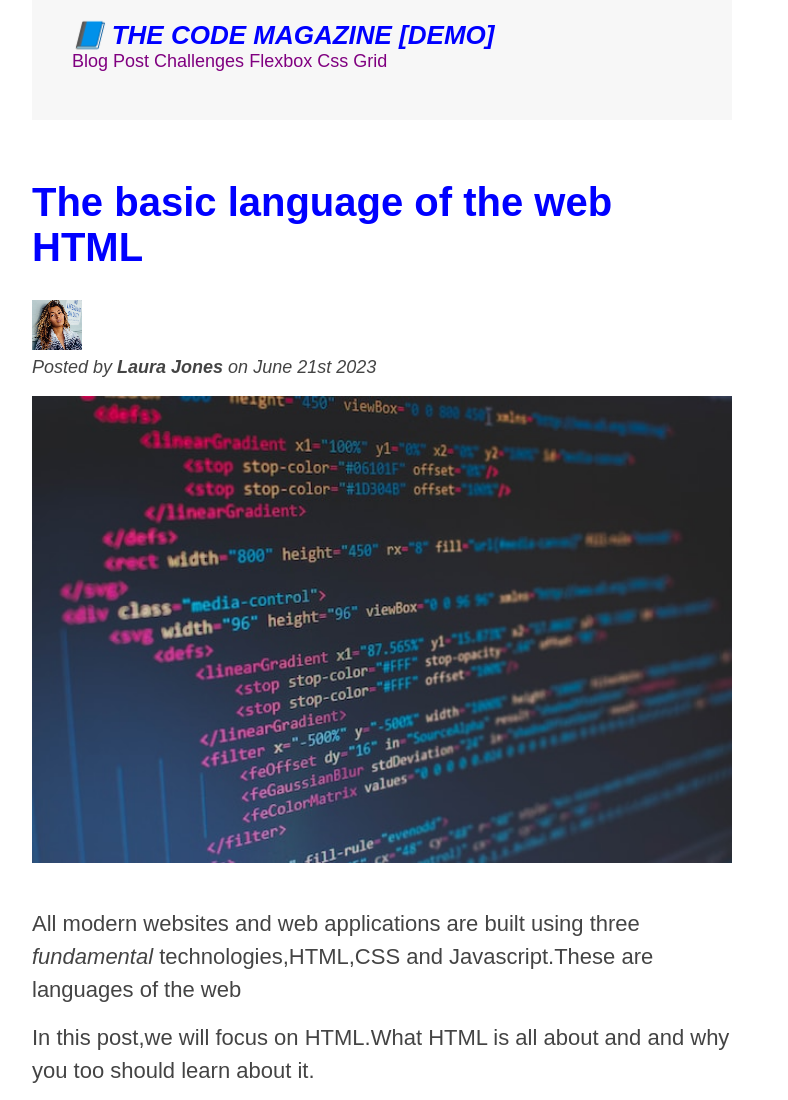
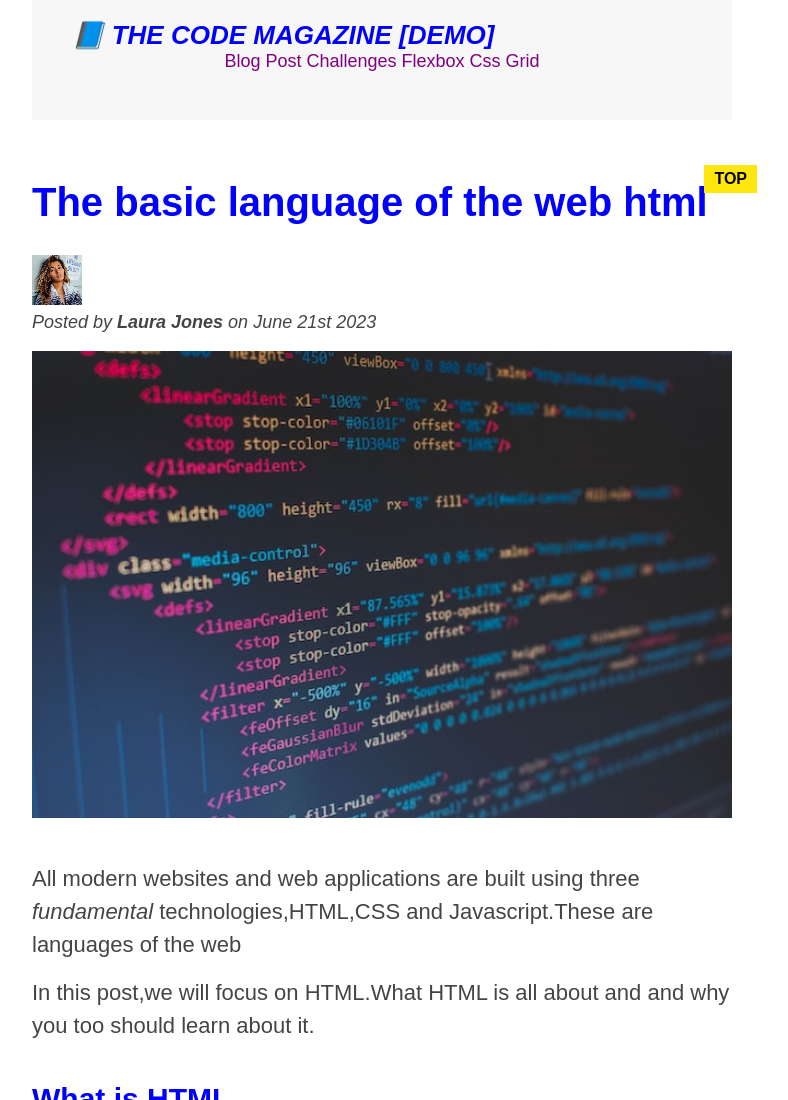
Before and after one commit to Jadline/Web-Development-101, a plain HTML site: page css-101/index.html in a window 1280 px wide. Shown: the top 1100 px of the page, without its empty margins (258-1046 px from the left). Drawn offline with Linux system fonts and the light colour scheme.

Commit message:
updating changes

```diff
--- a/css-101/index.html
+++ b/css-101/index.html
@@ -1,8 +1,8 @@
 <!DOCTYPE html>
 <html lang = 'en'>
     <head>
-        <meta charset = "utf-8"/>
-        <link href = "style.css" rel="stylesheet"/>
+        <meta charset = "utf-8">
+        <link href = "style.css" rel="stylesheet">
         <title>The basic language of the web HTML</title>
     </head>
     <body>
@@ -28,10 +28,10 @@
             </header>
             <article>
                 <header class = "post-header">
-                    <h2>The basic language of the web HTML</h2>
+                    <h2>The basic language of the web html</h2>
                     <img src= "images/mylady.jpg" alt = "the authors Photo">
                     <p id = "author">Posted by <strong>Laura Jones</strong> on June 21st 2023</p>
-                    <img src = "images/smallpic.jpg" alt = "html code on the screen" width = "500"  class="post-image"/>
+                    <img src = "images/smallpic.jpg" alt = "html code on the screen" width = "500"  class="post-image">
                 </header>
                 <p>All modern websites and web applications are built using
                     three <em>fundamental</em> technologies,HTML,CSS and Javascript.These are languages
@@ -75,13 +75,13 @@
             <aside>
                 <h4>Related Post</h4>
                 <ul class="related">
-                    <li><img src="images/related-1.jpg" alt = "a photo of a person coding" width = "75" height="75"/>
+                    <li><img src="images/related-1.jpg" alt = "a photo of a person coding" width = "75" height="75">
                     <a href="#">How to learn web development</a>
                     <p class ="related-author"> By Jadline Njeri</p></li>
-                    <li><img src="images/related-2.jpg" alt="a lightning image" width="75" height="75"/>
+                    <li><img src="images/related-2.jpg" alt="a lightning image" width="75" height="75">
                     <a href = "#">The unknown powers of css</a>
                     <p class ="related-author">By Jim Dillon</p></li>
-                    <li><img src = "images/related-3.jpg" alt="html code on screen" width="75" height="75"/>
+                    <li><img src = "images/related-3.jpg" alt="html code on screen" width="75" height="75">
                     <a href="#">Why Javascript is awesome</a>
                     <p class ="related-author">By Matilda</p></li>
                 </ul>
--- a/css-101/style.css
+++ b/css-101/style.css
@@ -197,6 +197,7 @@ the last one(in the css code)
 } */
 nav{
     font-size:18px;
+    text-align:center;
 }
 .container{
     width:700px;
@@ -239,3 +240,43 @@ nav a:link:last-child,a:visited:last-child{
     bottom:50px;
     right:50px;
 }
+/*styling pseudo-elements */
+/*for example if we want to style the first letter of a paragraph or an h1*/
+/* h1::first-letter{
+    font-style:normal;
+    margin-right:5px;
+}
+h2::first-letter{
+    font-size:60px;
+} */
+
+/*first line of every paragraph*/
+/* p::first-line{
+    color:red;
+} */
+
+/*the adjacent sibling is the element after that element*/
+/*sibling elements are elements in the same container*/
+/*am painting  first-line of a p element that comes after the h3*/
+/* h3 + p::first-line{
+    color:red;
+} */
+
+h2{
+    /* background-color:orange; */
+    position:relative;
+}
+/*the before and after pseudoelements */
+h2::after{
+    content:"TOP";
+    background-color:#ffe70e;
+    color:black;
+    font-size:16px;
+    font-weight:bold;
+    display:inline-block; /*we have changed it to inline-block so we
+    can apply the box model properties like padding*/
+    padding:5px 10px;
+    position:absolute;
+    top:-15px;
+    right:-25px;
+}
```
